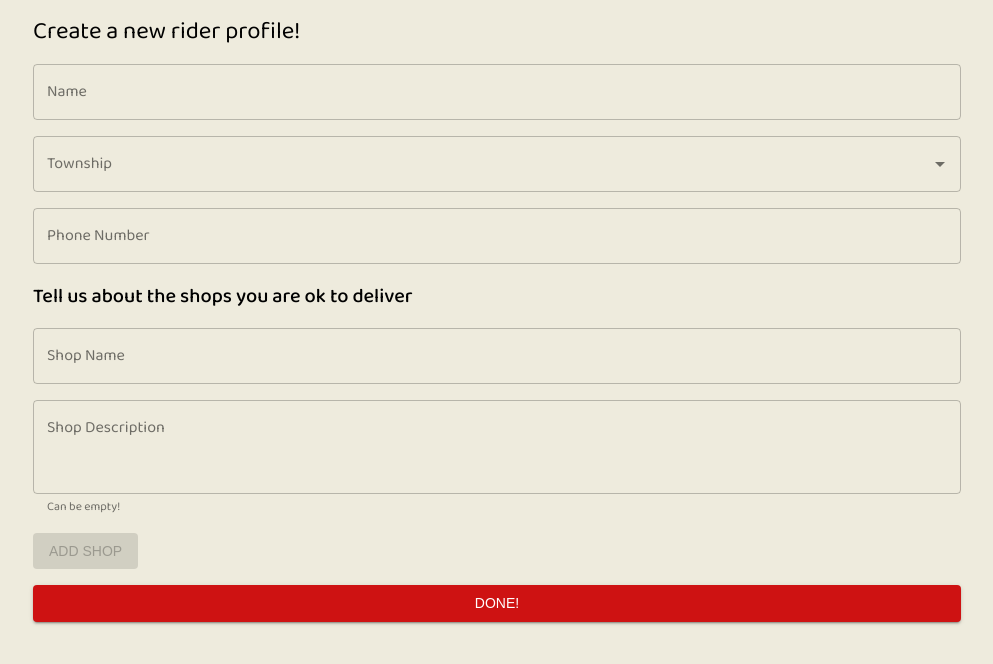
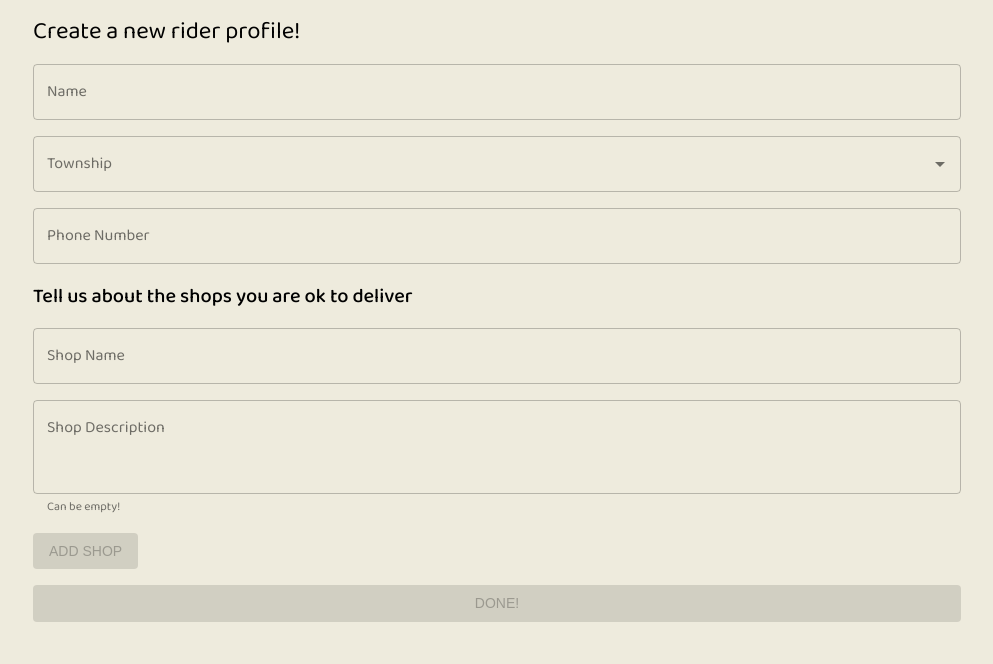
Before and after one commit to halchester/spring-delivery, a React (Create React App) app: page /rider/signup in a window 1280 px wide. Shown: the top 664 px of the page, without its empty margins (143-1136 px from the left). Built offline with nearby package versions, Linux system fonts and the light colour scheme.

Commit message:
fix: signup without shops

```diff
--- a/src/SignupRider/SignupRider.js
+++ b/src/SignupRider/SignupRider.js
@@ -188,6 +188,7 @@ const SignupRider = () => {
               type="submit"
               fullWidth
               onClick={handleSubmit}
+              disabled={shops.length === 0}
               color="secondary"
               variant="contained"
               className={classes.input}
```
